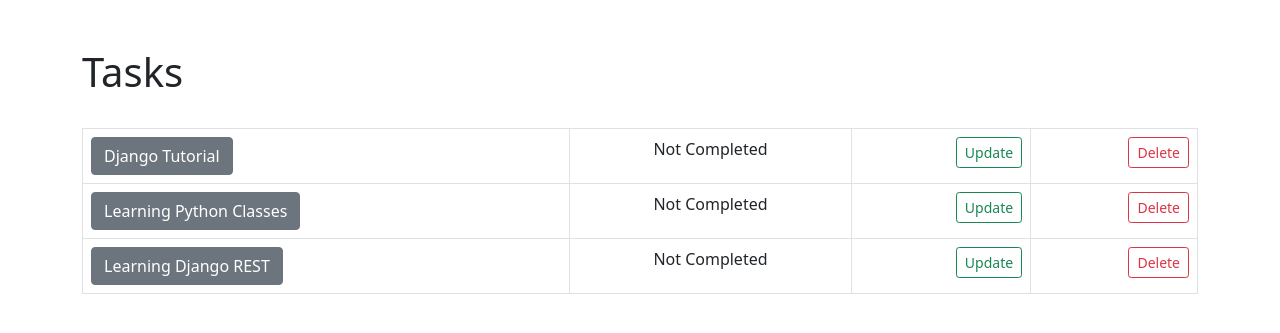
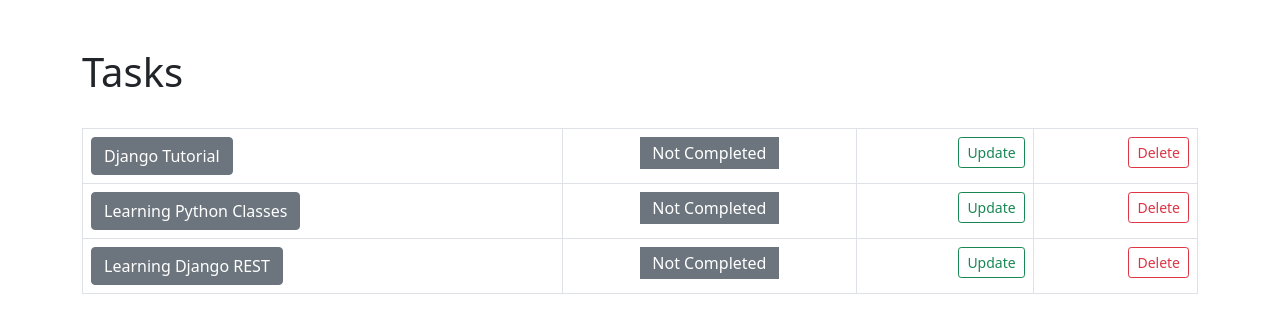
Before and after one commit to Piotr0893/ToDoApp, a Django app: page / in a window 1280 px wide. Shown: the part 56-389 px from the top of the page. Run offline with Django 4.2, Linux system fonts and the light colour scheme; data comes from the database, SQL or seed files in the repository.

Commit message:
colour changes

```diff
--- a/myapp/templates/task.html
+++ b/myapp/templates/task.html
@@ -10,7 +10,7 @@
     <tr>
         <td>
             <a href="{% url 'Task_Show' task.id %}" class="btn btn-success"> {{ task }} </a></td>
-            <td><center><class=btn btn-outline-primary>Completed </center></td>
+            <td  align = 'center'><div  class=" w-50 p-1 mb-1 bg-success text-white" ><center> Completed </center></div></td>
             <td align = 'right'><a href="{% url 'Update_Task' task.id %}" class ="btn btn-outline-success btn-sm">Update</a></td>
             <td align = 'right'> <a href="{% url 'Delete_Task' task.id %}" class ="btn btn-outline-danger btn-sm">Delete</a></td>
        </tr>
@@ -18,8 +18,8 @@
        <tr>
        <td>
             <a href="{% url 'Task_Show' task.id %}" class="btn btn-secondary"> {{ task }} </a></td>
-            <td><center><class="btn btn-outline-primary" >Not Completed</a></center></td>
-            <td align = 'right'><a href="{% url 'Update_Task' task.id %}" class ="btn btn-outline-success btn-sm">Update</a></td>
+            <td align = 'center'><div class=" w-50 p-1 mb-1 bg-secondary text-white"><center>Not Completed</center></div></td>
+            <td align = 'right'><a href="{% url 'Update_Task' task.id %}" class ="btn btn-outline-success btn-sm">Update</a>
             <td align = 'right'> <a href="{% url 'Delete_Task' task.id %}" class ="btn btn-outline-danger btn-sm">Delete</a></td>
       </tr>
       {% endif %}
```
